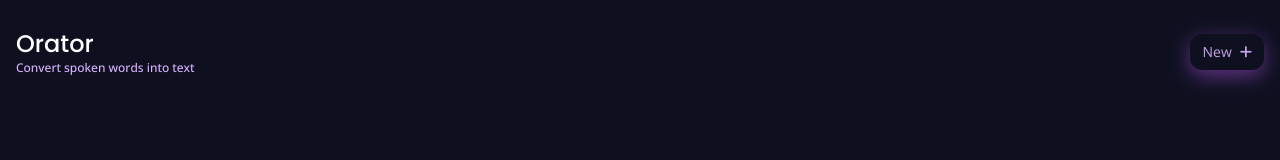
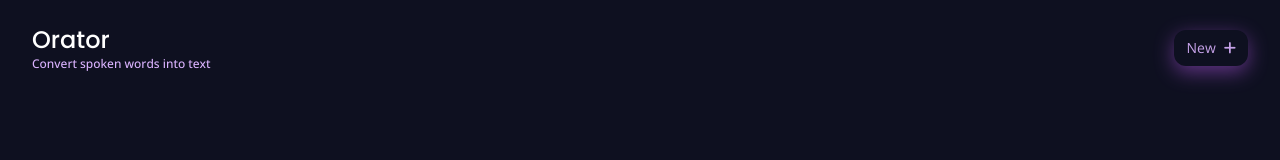
Before and after one commit to komal03singh/Orator, a React (Vite) app: page / in a window 1280 px wide. Shown: the top 160 px of the page. Built offline with nearby package versions, Linux system fonts and the light colour scheme.

Commit message:
refactor: adjust header padding and margins for improved layout

```diff
--- a/src/Components/Header.jsx
+++ b/src/Components/Header.jsx
@@ -2,7 +2,7 @@ import React from 'react'
 
 function Header() {
   return (
-    <header className='flex items-center justify-between gap-4 p-4 mt-3'>
+    <header className='flex items-center justify-between gap-4 p-4 px-8 pt-4 mt-2'>
             <a href="/"><h1 className='font-medium text-white bold text-2xl'>Orator</h1>
             <h6 className='font-medium text-xs text-purple-300'>Convert spoken words into text</h6>
             </a>
```
